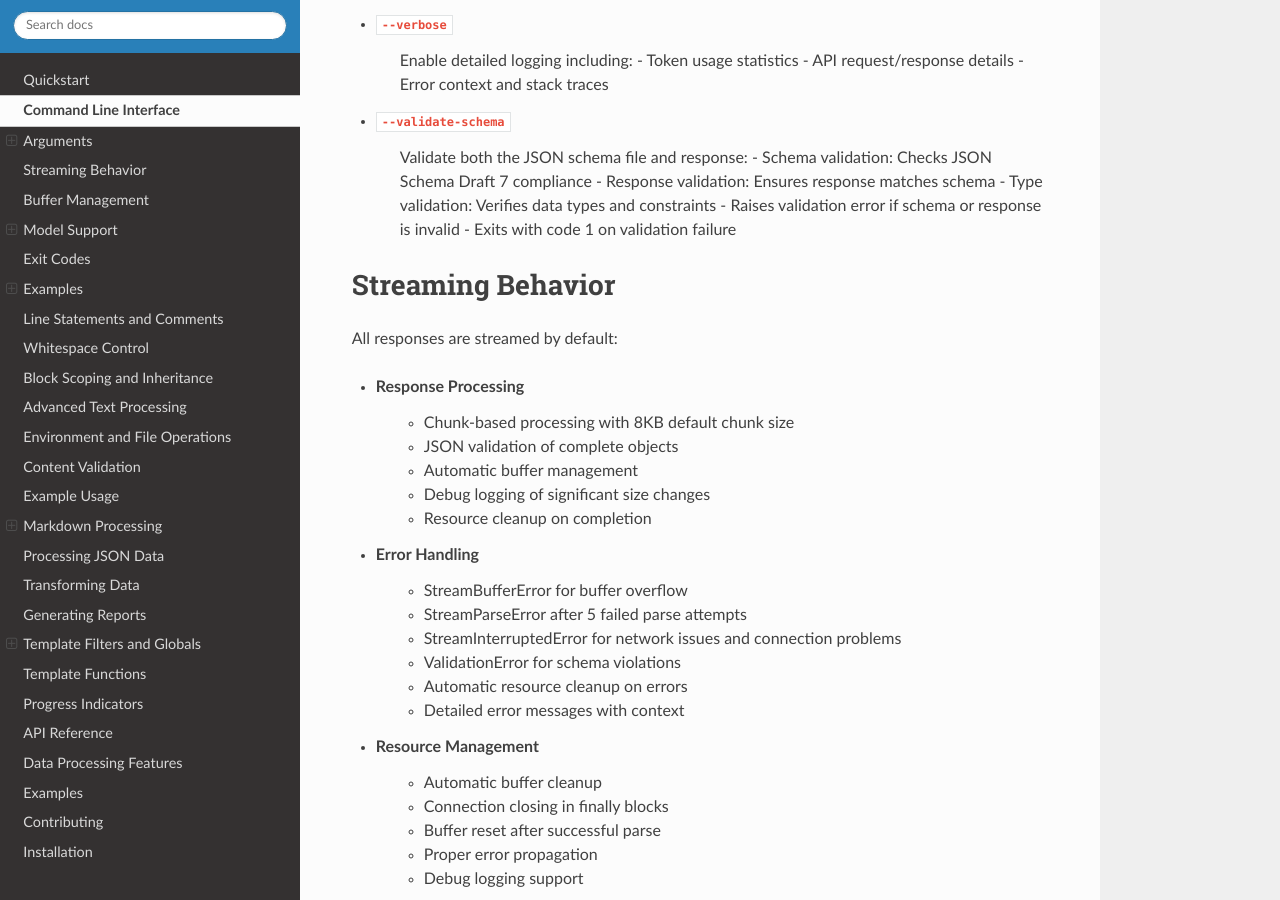
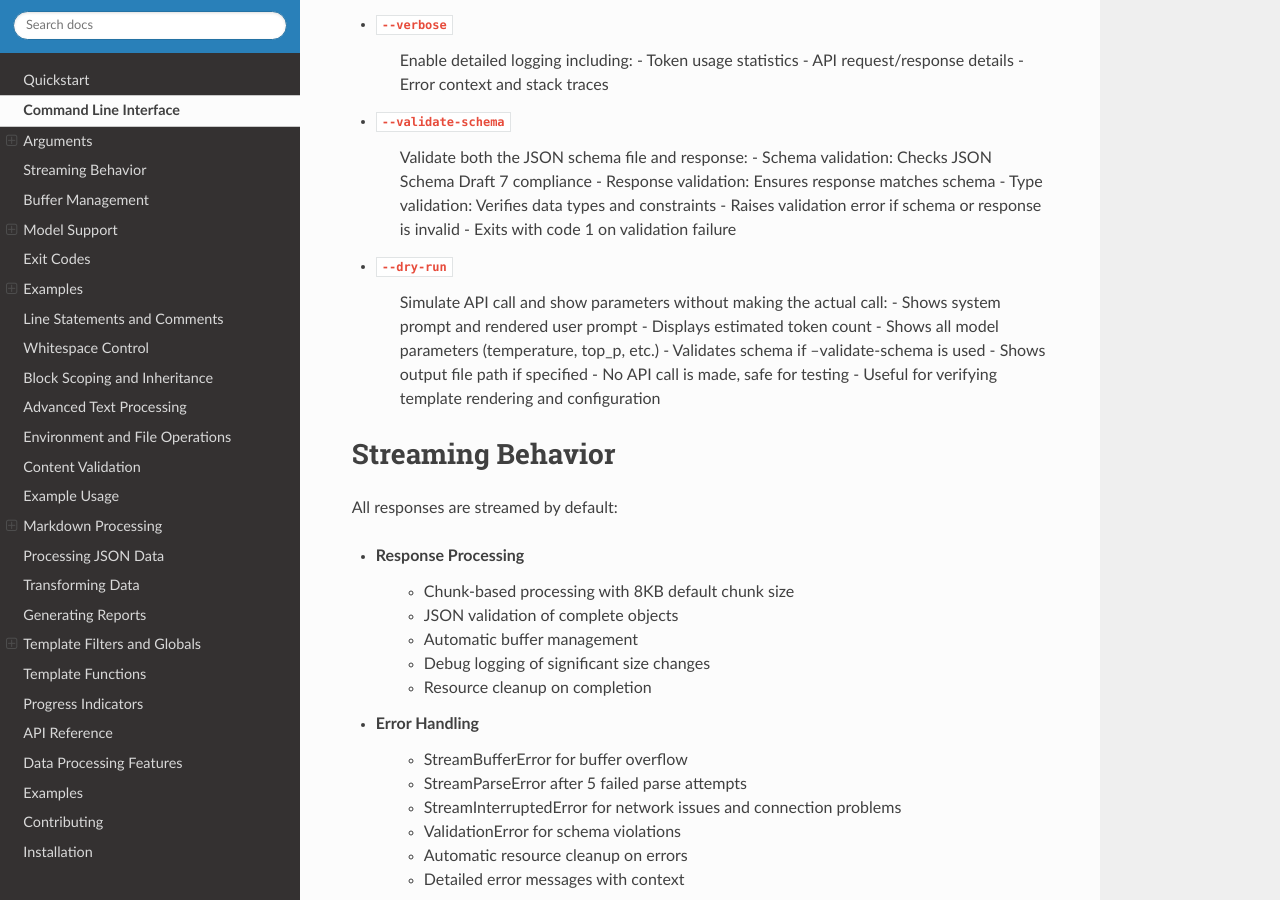
Before and after one commit to yaniv-golan/openai-structured, a Sphinx documentation site: the page built from docs/source/cli.rst, in a window 1280 px wide and 900 px high, scrolled down 1752 px. Built offline with Sphinx 7.4.7 and the Read the Docs theme 3.1.0, drawn with Linux system fonts in a browser that asks for light colours.

```diff
--- a/docs/source/cli.rst
+++ b/docs/source/cli.rst
@@ -95,6 +95,16 @@ Optional Arguments
     - Type validation: Verifies data types and constraints
     - Raises validation error if schema or response is invalid
     - Exits with code 1 on validation failure
+
+* ``--dry-run``
+    Simulate API call and show parameters without making the actual call:
+    - Shows system prompt and rendered user prompt
+    - Displays estimated token count
+    - Shows all model parameters (temperature, top_p, etc.)
+    - Validates schema if --validate-schema is used
+    - Shows output file path if specified
+    - No API call is made, safe for testing
+    - Useful for verifying template rendering and configuration
 
 Streaming Behavior
 ----------------
```
Also changed, not shown: README.md (+2 -1 lines), docs/source/examples.rst (+26 -0 lines).
